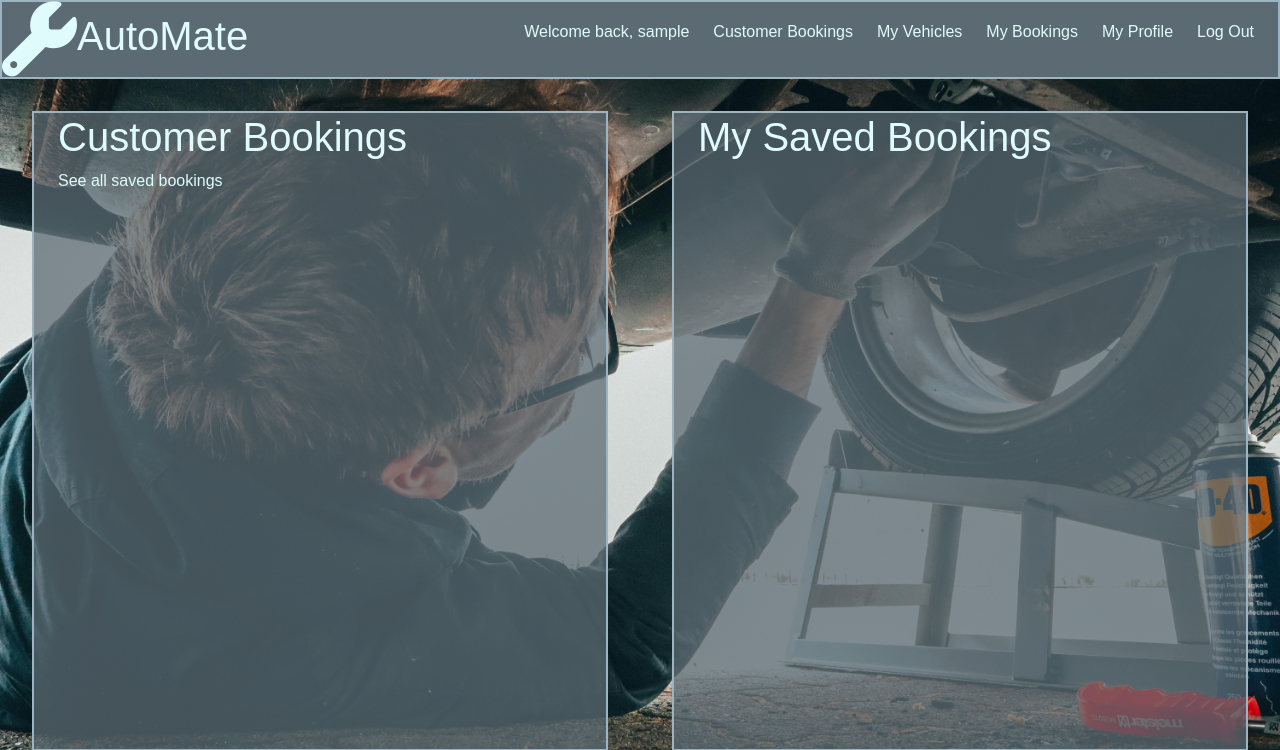
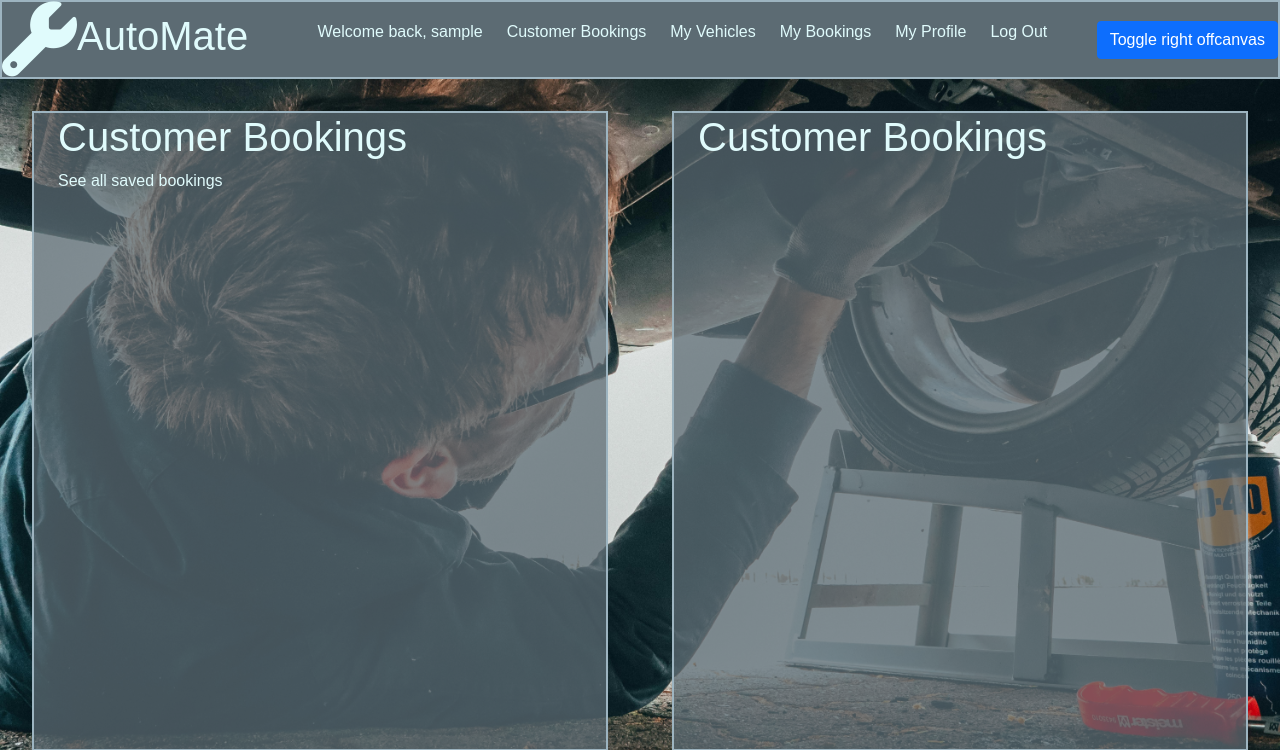
Before and after one commit to mikesealey/ci_pp3, a Django app: page /bookings/all_bookings/ in a window 1280 px wide. Shown: the top 750 px of the page. Run offline with Django 4.2, Linux system fonts and the light colour scheme; the visitor is signed in with stand-in values (Sample User, id 1); data that the repository does not hold is empty; some libraries are stand-ins or nearby versions.

Commit message:
upgrates to bootstrap 5.0

```diff
--- a/AutoMate/templates/AutoMate/base.html
+++ b/AutoMate/templates/AutoMate/base.html
@@ -17,11 +17,14 @@
     <script src="https://cdn.jsdelivr.net/npm/popper.js@1.16.0/dist/umd/popper.min.js" integrity="sha384-Q6E9RHvbIyZFJoft+2mJbHaEWldlvI9IOYy5n3zV9zzTtmI3UksdQRVvoxMfooAo" crossorigin="anonymous"></script>
 
     <!-- Bootstrap 4 (modals) -->
-    <script src="https://stackpath.bootstrapcdn.com/bootstrap/4.5.2/js/bootstrap.min.js"></script>
+    <!-- <script src="https://stackpath.bootstrapcdn.com/bootstrap/4.5.2/js/bootstrap.min.js"></script>
     <script src="https://cdn.jsdelivr.net/npm/popper.js@1.16.0/dist/umd/popper.min.js"
             integrity="sha384-Q6E9RHvbIyZFJoft+2mJbHaEWldlvI9IOYy5n3zV9zzTtmI3UksdQRVvoxMfooAo"
             crossorigin="anonymous"></script>
-    <link rel="stylesheet" href="https://stackpath.bootstrapcdn.com/bootstrap/4.5.2/css/bootstrap.min.css">
+    <link rel="stylesheet" href="https://stackpath.bootstrapcdn.com/bootstrap/4.5.2/css/bootstrap.min.css"> -->
+    <!-- Bootstrap 5 (toast, modal, mobile-nav) -->
+    <link href="https://cdn.jsdelivr.net/npm/bootstrap@5.0.2/dist/css/bootstrap.min.css" rel="stylesheet">
+    <script src="https://cdn.jsdelivr.net/npm/bootstrap@5.0.2/dist/js/bootstrap.bundle.min.js"></script>
 
     <!-- Custom CSS (delieratly last) -->
     <link rel="stylesheet" href="{% static 'css/style.css' %}">
@@ -57,6 +60,19 @@
                 {% endif %}
             </ul>
         </nav>
+        <!-- Bootstrap sidepanel -->
+        <button class="btn btn-primary" type="button" data-bs-toggle="offcanvas" data-bs-target="#offcanvasRight" aria-controls="offcanvasRight">Toggle right offcanvas</button>
+
+        <div class="offcanvas offcanvas-end" tabindex="-1" id="offcanvasRight" aria-labelledby="offcanvasRightLabel">
+          <div class="offcanvas-header">
+            <h5 id="offcanvasRightLabel">Offcanvas right</h5>
+            <button type="button" class="btn-close text-reset" data-bs-dismiss="offcanvas" aria-label="Close"></button>
+          </div>
+          <div class="offcanvas-body">
+            ...
+          </div>
+        </div>
+        <!-- End of bootstrap sidepanle -->
     </div>
     </div>
 
@@ -65,21 +81,19 @@
     {% endblock %}
 
     <!-- Resusable Boostrap Modal -->
-    <div id="multi-purpose-modal" class="modal" tabindex="-1" role="dialog">
-        <div class="modal-dialog" role="document">
+    <div class="modal fade" id="multi-purpose-modal" tabindex="-1" aria-labelledby="multi-purpose-modal-title" aria-hidden="true">
+      <div class="modal-dialog">
         <div class="modal-content">
           <div class="modal-header">
-              <h5 id="multi-purpose-modal-title" class="modal-title"></h5>
-              <button type="button" class="close" data-dismiss="modal" aria-label="Close">
-                <span aria-hidden="true">&times;</span>
-              </button>
+            <h5 class="modal-title" id="multi-purpose-modal-title">Modal title</h5>
+            <button type="button" class="btn-close" data-bs-dismiss="modal" aria-label="Close"></button>
           </div>
-            <div class="modal-body">
-              <p id="multi-purpose-modal-body" ></p>
+          <div class="modal-body" id="multi-purpose-modal-body">
+            Modal body text
           </div>
           <div class="modal-footer">
-              <button id="multi-purpose-modal-positive" type="button" class="btn btn-primary">Save changes</button>
-              <button id="multi-purpose-modal-negative" type="button" class="btn btn-secondary" data-dismiss="modal">Close</button>
+            <button type="button" class="btn btn-secondary" id="multi-purpose-modal-negative" data-bs-dismiss="modal">Cancel</button>
+            <button type="button" class="btn btn-primary" id="multi-purpose-modal-positive">Confirm</button>
           </div>
         </div>
       </div>
@@ -88,13 +102,11 @@
       <!-- Reusable Toast notification -->
       <div class="toast" role="alert" aria-live="assertive" aria-atomic="true">
         <div class="toast-header">
-          <strong class="mr-auto">VRN HERE</strong>
-          <button type="button" class="ml-2 mb-1 close" data-dismiss="toast" aria-label="Close">
-            <span aria-hidden="true">&times;</span>
-          </button>
+          <strong class="me-auto">Title HERE</strong>
+          <button type="button" class="btn-close" data-bs-dismiss="toast" aria-label="Close"></button>
         </div>
         <div class="toast-body">
-          Success Message Here
+          Message Here
         </div>
       </div>
       <!-- End of Toast notification  -->
--- a/bookings/templates/bookings/customer_bookings.html
+++ b/bookings/templates/bookings/customer_bookings.html
@@ -22,7 +22,7 @@
     <!-- END OF LEFT BLOCK -->
     <!-- RIGHT BLOCK -->
     <div class="block">
-        <h1>My Saved Bookings</h1>
+        <h1>Customer Bookings</h1>
         <div id="all-booking-list">
             {% include "./customer_bookings_list.html" %}
         </div>
--- a/static/js/common.js
+++ b/static/js/common.js
@@ -1,11 +1,16 @@
 // Trigger toast notifications
 function showToastNotification(title, message) {
-  $(".toast .toast-header strong").text(title);
-  $(".toast .toast-body").text(message);
+  const toastElement = document.querySelector(".toast");
+  const toastHeader = toastElement.querySelector(".toast-header strong");
+  const toastBody = toastElement.querySelector(".toast-body");
+
+
+  toastHeader.textContent = title;
+  toastBody.textContent = message;
 
   // Show the toast
-  $(".toast").toast({ delay: 15000 });
-  $(".toast").toast("show");
+  const toast = new bootstrap.Toast(toastEl, { delay: 15000 });
+  toast.show();
 }
 
 // Should move Multi-Purpose Modal function here, too.
@@ -36,17 +41,40 @@ function showToastNotification(title, message) {
  * @param {ModalObject} modalObject - The configuration for the modal.
  */
 function showMultiPurposeModal(modalObject){
-  console.log("Opening MultiPurposeModal")
-  $("#multi-purpose-modal-title").text(modalObject.title)
-  $("#multi-purpose-modal-body").text(modalObject.body)
-  $("#multi-purpose-modal-positive").html(modalObject.confirmButtonText)
-  $("#multi-purpose-modal-negative").html(modalObject.cancelButtonText)
-  $("#multi-purpose-modal").modal("show");
-  $("#multi-purpose-modal-positive").on("click", function () {
-    console.log("invoking function!")
-    modalObject.confirmationButtonFunction(
-      modalObject.confirmationButtonFunctionArgument
-    )
-  })
-  console.log("|abandingonig service")
+  console.log("Opening MultiPurposeModal");
+
+  const modalEl = document.getElementById("multi-purpose-modal");
+  const modalTitle = modalEl.querySelector("#multi-purpose-modal-title");
+  const modalBody = modalEl.querySelector("#multi-purpose-modal-body");
+  const positiveBtn = modalEl.querySelector("#multi-purpose-modal-positive");
+  const negativeBtn = modalEl.querySelector("#multi-purpose-modal-negative");
+
+  modalTitle.textContent = modalObject.title;
+  modalBody.textContent = modalObject.body;
+  positiveBtn.innerHTML = modalObject.confirmButtonText;
+  negativeBtn.innerHTML = modalObject.cancelButtonText;
+
+  // Clear old click handlers before adding new one
+  const newPositiveBtn = positiveBtn.cloneNode(true);
+  positiveBtn.parentNode.replaceChild(newPositiveBtn, positiveBtn);
+  newPositiveBtn.addEventListener("click", () => {
+    modalObject.confirmationButtonFunction(modalObject.confirmationButtonFunctionArgument);
+  });
+
+  const modal = new bootstrap.Modal(modalEl);
+  modal.show();
 }
+
+// For Bootstrap Sidepanel
+document.addEventListener("DOMContentLoaded", function () {
+  const offcanvasElement = document.getElementById("offcanvasRight");
+  const bsOffcanvas = new bootstrap.Offcanvas(offcanvasElement);
+
+  offcanvasElement.addEventListener("shown.bs.offcanvas", function () {
+    console.log("Offcanvas opened");
+  });
+
+  offcanvasElement.addEventListener("hidden.bs.offcanvas", function () {
+    console.log("Offcanvas closed");
+  });
+});
```
Lines whose indentation alone changed are shown as unchanged.
